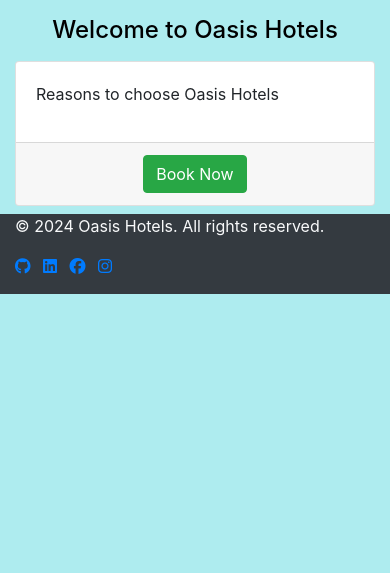
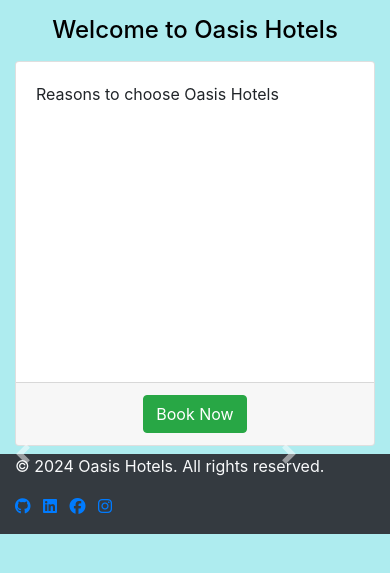
Before and after one commit to Marchopkins96/oasis-hotels, a Django app: page / in a window 390 px wide. Shown: the part 56-629 px from the top of the page. Run offline with Django 4.2, Linux system fonts and the light colour scheme; data that the repository does not hold is empty; some libraries are stand-ins or nearby versions.

Commit message:
Add style for index.html card

```diff
--- a/static/css/style.css
+++ b/static/css/style.css
@@ -33,13 +33,17 @@ body {
     background-color: #c59d74;
 }
 
-.custom-row {
-    padding: 3rem 0;
-}
-
 .custom-heading {
     color: #000;
     margin-top: 1rem;
+}
+
+.card {
+    background-color: #fff;
+}
+
+#hotel-carousel {
+    width: 80%;
 }
 
 .carousel-item {
@@ -71,3 +75,12 @@ body {
         font-size: 1.5rem;
     }
 }
+
+/* Media Querie for max-width: 992px */
+
+@media (max-width: 992px) {
+    .card-body {
+        height: 20rem;
+        overflow: auto;
+    }
+}
```
